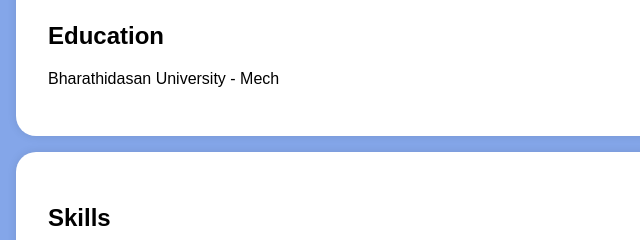
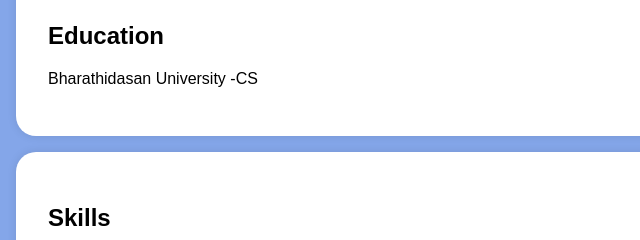
Before and after one commit to sneka563/digital-portfolio, a plain HTML site: page index.html in a window 1280 px wide. Shown: the part 476-716 px from the top of the page, 0-640 px from the left. Drawn offline with Linux system fonts and the light colour scheme.

Commit message:
Update index.html

```diff
--- a/index.html
+++ b/index.html
@@ -125,7 +125,7 @@
     <section id="education">
         <div class="section-content">
             <h2>Education</h2>
-            <p>Bharathidasan University  - Mech</p>
+            <p>Bharathidasan University  -CS</p>
 
 
         </div>
```
